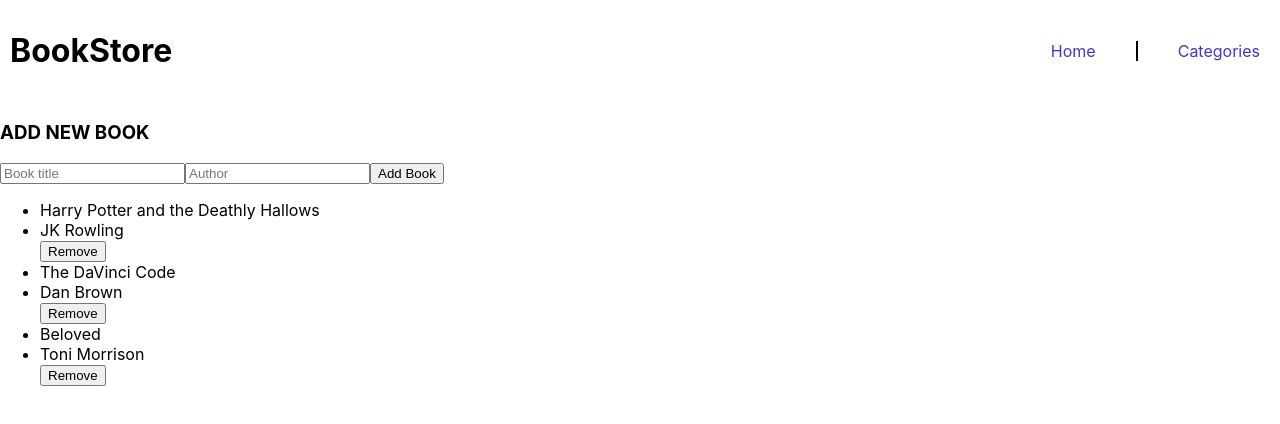
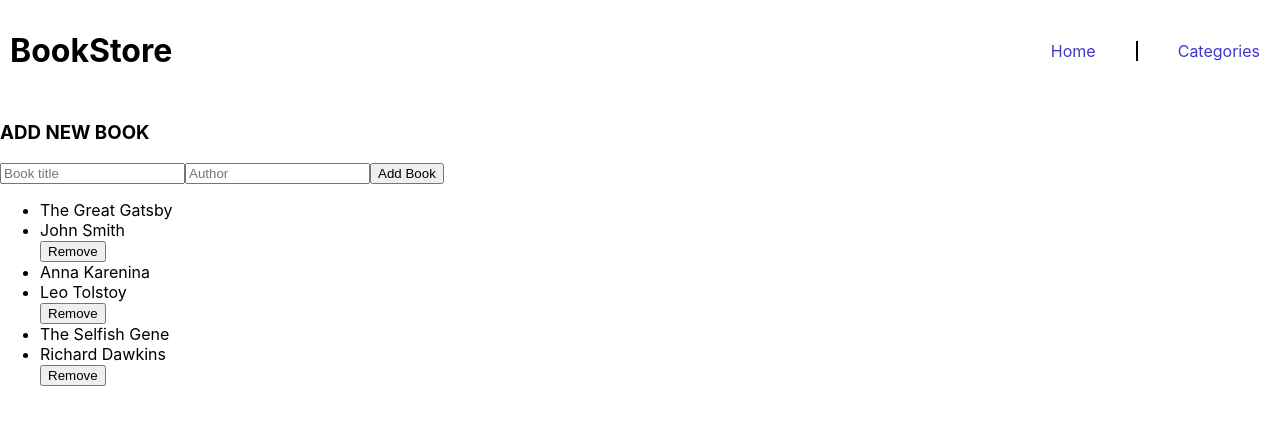
Before and after one commit to ragangithub/bookstore-react, a React (Create React App) app: page / in a window 1280 px wide. Shown: the top 424 px of the page. Built offline with nearby package versions, Linux system fonts and the light colour scheme.

Commit message:
Add remove and add books

```diff
--- a/src/components/BookItem.js
+++ b/src/components/BookItem.js
@@ -1,19 +1,35 @@
 import React from 'react';
+import { useDispatch } from 'react-redux';
 import PropTypes from 'prop-types';
+import { removeBook } from '../redux/books/booksSlice';
 
-const BookItem = ({ itemProp }) => (
-  <>
-    <li>{itemProp.title}</li>
-    <li>{itemProp.author}</li>
-    <button type="button">Remove</button>
-  </>
-);
+const BookItem = ({ itemProp }) => {
+  const dispatch = useDispatch();
+
+  return (
+    <>
+      <li>{itemProp.title}</li>
+      <li>{itemProp.author}</li>
+
+      <button
+        type="button"
+        onClick={() => {
+          dispatch(removeBook(itemProp.item_id));
+        }}
+      >
+        Remove
+      </button>
+    </>
+  );
+};
 
 BookItem.propTypes = {
   itemProp: PropTypes.shape({
-    id: PropTypes.number.isRequired,
+    item_id: PropTypes.string.isRequired,
     title: PropTypes.string.isRequired,
     author: PropTypes.string.isRequired,
+    category: PropTypes.string,
   }).isRequired,
 };
+
 export default BookItem;
--- a/src/components/BooksList.js
+++ b/src/components/BooksList.js
@@ -6,7 +6,7 @@ import BookItem from './BookItem';
 const BooksList = ({ bookProps }) => (
   <ul className="displayBooks">
     {bookProps.map((book) => (
-      <BookItem key={book.id} itemProp={book} />
+      <BookItem key={book.item_id} itemProp={book} />
     ))}
   </ul>
 );
@@ -14,9 +14,10 @@ const BooksList = ({ bookProps }) => (
 BooksList.propTypes = {
   bookProps: PropTypes.arrayOf(
     PropTypes.shape({
-      id: PropTypes.number.isRequired,
+      item_id: PropTypes.string.isRequired,
       title: PropTypes.string.isRequired,
       author: PropTypes.string.isRequired,
+      category: PropTypes.string,
     }),
   ).isRequired,
 };
--- a/src/components/BooksLogic.js
+++ b/src/components/BooksLogic.js
@@ -1,31 +1,16 @@
 import React from 'react';
 
+import { useSelector } from 'react-redux';
 import InputBook from './InputBook';
 import BooksList from './BooksList';
 
 const BooksLogic = () => {
-  const books = [
-    {
-      id: 1,
-      title: 'Harry Potter and the Deathly Hallows',
-      author: 'JK Rowling',
-    },
-    {
-      id: 2,
-      title: 'The DaVinci Code',
-      author: 'Dan Brown',
-    },
-    {
-      id: 3,
-      title: 'Beloved',
-      author: 'Toni Morrison',
-    },
-  ];
+  const { books } = useSelector((store) => store.books);
 
   return (
     <>
       <InputBook />
-      <BooksList key={books.id} bookProps={books} />
+      <BooksList bookProps={books} />
     </>
   );
 };
--- a/src/components/InputBook.js
+++ b/src/components/InputBook.js
@@ -1,16 +1,54 @@
-import React from 'react';
+import React, { useState } from 'react';
+import { useDispatch, useSelector } from 'react-redux';
+import { addBook } from '../redux/books/booksSlice';
 
-const InputBook = () => (
+const InputBook = () => {
+  const [data, setData] = useState({ title: '', author: '' });
+  const { books } = useSelector((store) => store.books);
+  const dispatch = useDispatch();
+
+  const handleChange = (e) => {
+    const { value, name } = e.target;
+    setData((prev) => ({
+      ...prev,
+      [name]: value,
+      item_id: `item${books.length + 1}`,
+    }));
+  };
+
+  const handleSubmit = (e) => {
+    e.preventDefault();
+    if (data.title.trim() !== '' && data.author.trim() !== '') {
+      dispatch(addBook(data));
+      setData({ title: '', author: '' });
+    }
+  };
+  return (
     <>
       <h3>ADD NEW BOOK</h3>
       <form action="submit" className="submit">
-      <input type="text" className="title" placeholder="Book title" />
-      <input type="text" className="author" placeholder="Author" />
-      <button type="button" className="addBook">
+        <input
+          type="text"
+          className="title"
+          placeholder="Book title"
+          value={data.title}
+          name="title"
+          onChange={handleChange}
+        />
+        <input
+          type="text"
+          className="author"
+          placeholder="Author"
+          name="author"
+          value={data.author}
+          onChange={handleChange}
+        />
+        <button type="button" className="addBook" onClick={handleSubmit}>
           Add Book
         </button>
       </form>
     </>
   );
+};
 
 export default InputBook;
--- a/src/index.js
+++ b/src/index.js
@@ -2,13 +2,17 @@ import React from 'react';
 import ReactDOM from 'react-dom/client';
 import './index.css';
 import { BrowserRouter } from 'react-router-dom';
+import { Provider } from 'react-redux';
+import store from './redux/store';
 import App from './App';
 
 const root = ReactDOM.createRoot(document.getElementById('root'));
 root.render(
   <React.StrictMode>
-    <BrowserRouter>
-      <App />
-    </BrowserRouter>
+    <Provider store={store}>
+      <BrowserRouter>
+        <App />
+      </BrowserRouter>
+    </Provider>
   </React.StrictMode>,
 );
--- a/src/redux/books/booksSlice.js
+++ b/src/redux/books/booksSlice.js
@@ -1,7 +1,26 @@
 import { createSlice } from '@reduxjs/toolkit';
 
 const initialState = {
-  books: [],
+  books: [
+    {
+      item_id: 'item1',
+      title: 'The Great Gatsby',
+      author: 'John Smith',
+      category: 'Fiction',
+    },
+    {
+      item_id: 'item2',
+      title: 'Anna Karenina',
+      author: 'Leo Tolstoy',
+      category: 'Fiction',
+    },
+    {
+      item_id: 'item3',
+      title: 'The Selfish Gene',
+      author: 'Richard Dawkins',
+      category: 'Nonfiction',
+    },
+  ],
 };
 
 const bookSlice = createSlice({
@@ -13,7 +32,8 @@ const bookSlice = createSlice({
     },
     removeBook: (state, action) => {
       const bookId = action.payload;
-      state.books = state.books.filter((item) => item.id !== bookId);
+
+      state.books = state.books.filter((item) => item.item_id !== bookId);
     },
   },
 });
```
Lines whose indentation alone changed are shown as unchanged.
